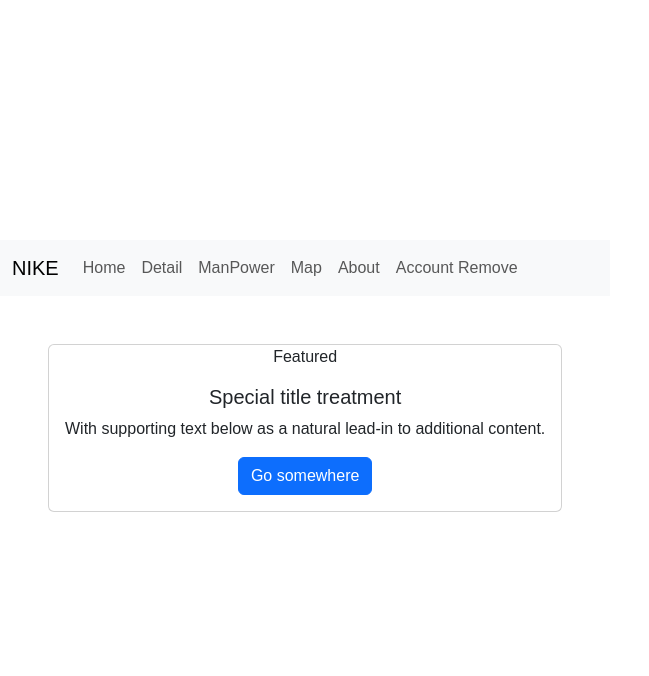
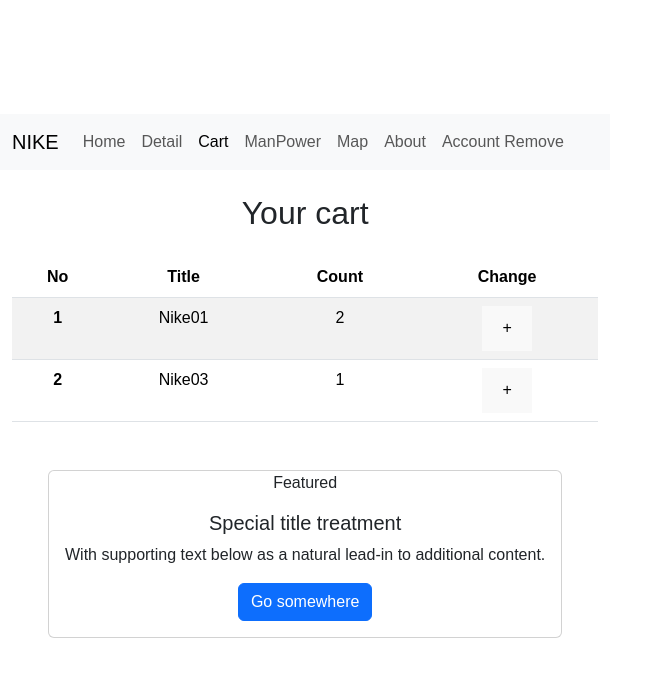
Before and after one commit to Heo-Yoon-5025/React_Project_Ecommerce, a React (Vite) app in the folder Ecommerce/: page /cart in a window 1280 px wide. Shown: the top 676 px of the page, without its empty margins (0-649 px from the left). Built offline with nearby package versions, Linux system fonts and the light colour scheme; no server answers.

Commit message:
feat(Ecommerce) : Cart화면 추가_Store, cartSlice, redux, redux-toolkit을 활용

```diff
--- a/Ecommerce/package.json
+++ b/Ecommerce/package.json
@@ -11,11 +11,13 @@
     "preview": "vite preview"
   },
   "dependencies": {
+    "@reduxjs/toolkit": "^2.9.0",
     "axios": "^1.12.2",
     "bootstrap": "^5.3.8",
     "react": "^19.1.1",
     "react-bootstrap": "^2.10.10",
     "react-dom": "^19.1.1",
+    "react-redux": "^9.2.0",
     "react-router-dom": "^7.9.1"
   },
   "devDependencies": {
--- a/Ecommerce/src/App.jsx
+++ b/Ecommerce/src/App.jsx
@@ -15,6 +15,7 @@
 import { ManpowerPage, MapPage, NotFound } from "./components/Information.jsx";
 import Remove from "./pages/Remove"; // ✅ 회원 탈퇴 컴포넌트 불러오기
 import axios from "axios";
+import Cart from "./pages/Cart.jsx";
 
 export default function App() {
   // ✅ 상품 데이터를 상태로 보관 (나중에 수정/추가할 수 있도록)
@@ -48,6 +49,7 @@
           />
           {/* "/detail" 주소 → Detail 컴포넌트 보여주기 */}
           <Route path="/detail/:id" element={<Detail shoes={shoes} />} />
+          <Route path="/cart" element={<Cart />} />
           {/* "/company" 주소 → Company 컴포넌트 보여주기 */}
           <Route path="/company" element={<Company />}>
             <Route path="manpower" element={<ManpowerPage />} />
--- a/Ecommerce/src/components/Navbar.jsx
+++ b/Ecommerce/src/components/Navbar.jsx
@@ -35,6 +35,9 @@
             <NavLink to="/detail" className="nav-link">
               Detail
             </NavLink>
+            <NavLink to="/cart" className="nav-link">
+              Cart
+            </NavLink>
             <NavLink to="/company/manpower" className="nav-link">
               ManPower
             </NavLink>
--- a/Ecommerce/src/main.jsx
+++ b/Ecommerce/src/main.jsx
@@ -1,13 +1,29 @@
+// src/main.jsx
+// ✅ React의 엄격 모드: 개발 중 불필요한 렌더링이나 잠재적 문제를 찾아줌
 import { StrictMode } from "react";
+// ✅ React 18 이상에서 사용하는 새로운 root API
 import { createRoot } from "react-dom/client";
+// ✅ 전역 스타일(CSS)
 import "./index.css";
+// ✅ 메인 App 컴포넌트
 import App from "./App.jsx";
+// ✅ 라우팅을 위한 BrowserRouter
 import { BrowserRouter } from "react-router-dom";
+// ✅ Redux 전역 상태 제공자
+import { Provider } from "react-redux";
+// ✅ 우리가 만든 Redux 스토어
+import Store from "./store/Store.jsx";
 
+// ✅ React 앱을 실제 DOM에 렌더링
 createRoot(document.getElementById("root")).render(
   <StrictMode>
-    <BrowserRouter>
-      <App />
-    </BrowserRouter>
+    {/* Redux 전역 상태를 앱에 공급 */}
+    <Provider store={Store}>
+      {/* 라우팅 기능 활성화 (주소에 따라 다른 컴포넌트 보여주기) */}
+      <BrowserRouter>
+        {/* 실제 애플리케이션 */}
+        <App />
+      </BrowserRouter>
+    </Provider>
   </StrictMode>
 );
--- /dev/null
+++ b/Ecommerce/src/pages/Cart.jsx
@@ -0,0 +1,34 @@
+import { useSelector } from "react-redux";
+
+export default function Cart() {
+  let cart = useSelector((state) => state.cart);
+  let user = useSelector((state) => state.user);
+
+  return (
+    <div className="container">
+      <h2 className="my-4">Your cart</h2>
+      <table className="table table-striped">
+        <thead>
+          <tr>
+            <th scope="col">No</th>
+            <th scope="col">Title</th>
+            <th scope="col">Count</th>
+            <th scope="col">Change</th>
+          </tr>
+        </thead>
+        <tbody>
+          {cart.map((item, idx) => (
+            <tr key={idx}>
+              <th scope="row">{idx + 1}</th>
+              <td>{item.name}</td>
+              <td>{item.count}</td>
+              <td>
+                <button>+</button>
+              </td>
+            </tr>
+          ))}
+        </tbody>
+      </table>
+    </div>
+  );
+}
--- /dev/null
+++ b/Ecommerce/src/store/Store.jsx
@@ -0,0 +1,22 @@
+// src/store/Store.jsx
+import { configureStore, createSlice } from "@reduxjs/toolkit";
+
+let user = createSlice({
+  name: "user",
+  initialState: "Kim",
+});
+
+let cart = createSlice({
+  name: "cart",
+  initialState: [
+    { id: 0, name: "Nike01", count: 2 },
+    { id: 2, name: "Nike03", count: 1 },
+  ],
+});
+
+export default configureStore({
+  reducer: {
+    user: user.reducer,
+    cart: cart.reducer,
+  },
+});
```
Also changed, not shown: 1 other file (tests, documents, lock files or other folders).
